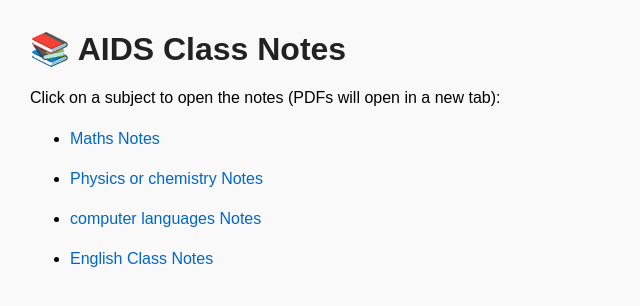
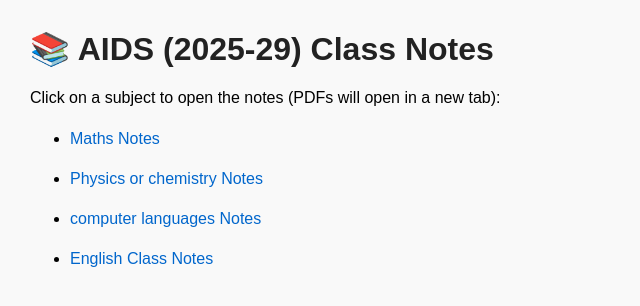
Before and after one commit to Nikhilreddy8599/Nikhilreddy8599.github.io, a plain HTML site: page index.html in a window 1280 px wide. Shown: the whole page, without its empty margins (0-640 px from the left). Drawn offline with Linux system fonts and the light colour scheme.

Commit message:
Update index.html

```diff
--- a/index.html
+++ b/index.html
@@ -12,7 +12,7 @@
   </style>
 </head>
 <body>
-  <h1>📚 AIDS Class Notes</h1>
+  <h1>📚 AIDS (2025-29) Class Notes</h1>
   <p>Click on a subject to open the notes (PDFs will open in a new tab):</p>
 
   <ul>
```
